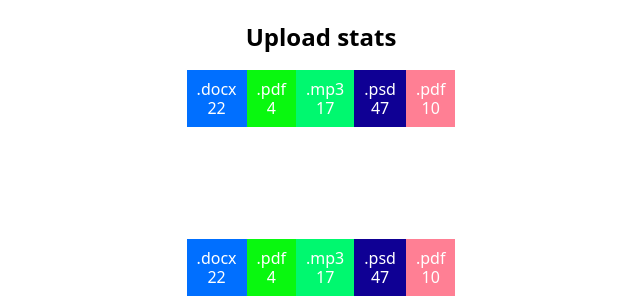
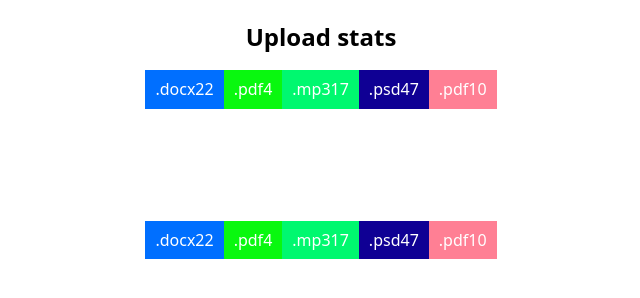
Before and after one commit to shevchenko-andrey/goit-react-hw-01-components, a React (Create React App) app: page / in a window 1280 px wide. Shown: the part 513-811 px from the top of the page, without its empty margins (319-959 px from the left). Built offline with nearby package versions, Linux system fonts and the light colour scheme.

Commit message:
add propTypes for All components

```diff
--- a/src/componens/App.js
+++ b/src/componens/App.js
@@ -2,11 +2,11 @@ import PropTypes from 'prop-types';
 import { Profile } from './Profile/Profile';
 import { Container } from '../componens/Container/Container.styled';
 import { Statistics } from './Statistics/Statistics';
-import { FriendList } from './FriendsList/FriendsList';
-import { TransactionHistory } from './TransactionHistory/TransactionHistory';
+import FriendList from './FriendsList/FriendsList';
+import { TransactionsHistory } from './TransactionHistory/TransactionHistory';
 import user from '../data/user.json';
 import friends from '../data/friendsList.json';
-import transaction from '../data/transactionData.json';
+import transactions from '../data/transactionData.json';
 import statistics from '../data/statistic.json';
 
 function App() {
@@ -23,7 +23,7 @@ function App() {
         <Statistics statistics={statistics} title="Upload stats" />
         <Statistics statistics={statistics} />
         <FriendList friends={friends} />
-        <TransactionHistory transaction={transaction} />
+        <TransactionsHistory transactions={transactions} />
       </Container>
     </>
   );
@@ -36,17 +36,4 @@ Profile.propTypes = {
   stats: PropTypes.object,
 };
 
-FriendList.propTypes = {
-  friends: PropTypes.array.isRequired,
-};
-
-TransactionHistory.propTypes = {
-  transaction: PropTypes.array.isRequired,
-};
-
-Statistics.propTypes = {
-  statistics: PropTypes.array.isRequired,
-  title: PropTypes.string,
-};
-
 export default App;
--- a/src/componens/Statistics/StatisticItem.js
+++ b/src/componens/Statistics/StatisticItem.js
@@ -1,8 +1,18 @@
-export function StatisticItem({ id, label, percentage }) {
+import PropTypes from 'prop-types';
+import { Item } from './Statistics.styled';
+function StatisticItem({ id, label, percentage }) {
   return (
-    <StatisticItem key={id}>
+    <Item key={id}>
       <span>{label}</span>
       <span>{percentage}</span>
-    </StatisticItem>
+    </Item>
   );
 }
+
+StatisticItem.propTypes = {
+  id: PropTypes.string.isRequired,
+  label: PropTypes.string.isRequired,
+  percentage: PropTypes.number.isRequired,
+};
+
+export default StatisticItem;
--- a/src/componens/Statistics/StatisticsItem.js
+++ /dev/null
@@ -1,9 +0,0 @@
-import { Item, Label } from './Statistics.styled';
-export function StatisticItem({ id, label, percentage }) {
-  return (
-    <Item key={id}>
-      <Label>{label}</Label>
-      <Label>{percentage}</Label>
-    </Item>
-  );
-}
--- a/src/componens/TransactionHistory/TransactionHistory.js
+++ b/src/componens/TransactionHistory/TransactionHistory.js
@@ -1,7 +1,8 @@
+import PropTypes from 'prop-types';
 import { TransactionTable } from './TransactionHistory.styled';
 import { TransactionItem } from './TransactionItem';
 
-export function TransactionHistory({ transaction }) {
+export function TransactionsHistory({ transactions }) {
   return (
     <TransactionTable>
       <thead>
@@ -11,7 +12,10 @@ export function TransactionHistory({ transaction }) {
           <th>Currency</th>
         </tr>
       </thead>
-      <tbody>{transaction.map(TransactionItem)}</tbody>
+      <tbody>{transactions.map(TransactionItem)}</tbody>
     </TransactionTable>
   );
 }
+TransactionsHistory.propTypes = {
+  transactions: PropTypes.arrayOf(PropTypes.shape).isRequired,
+};
```
Also changed, not shown: src/componens/FriendsList/Friend.js (+15 -1 lines), src/componens/FriendsList/FriendsList.js (+15 -2 lines), src/componens/Profile/Profile.js (+13 -0 lines), src/componens/Statistics/Statistics.js (+7 -1 lines), src/componens/TransactionHistory/TransactionItem.js (+13 -0 lines).
